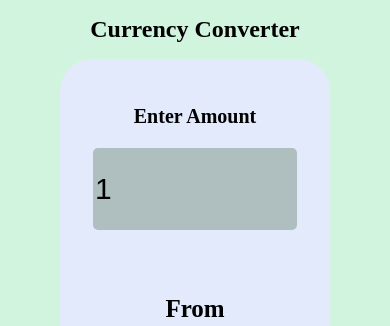
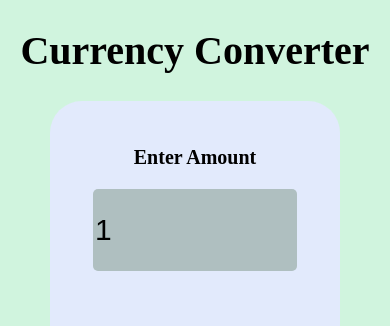
Before and after one commit to Hrutuja09/currency-converter, a plain HTML site: page index.html in a window 390 px wide. Shown: the top 326 px of the page. Drawn offline with Linux system fonts and the light colour scheme.

Commit message:
Added few adjustments for responsiveness behaviour on mobile phones screen

```diff
--- a/style.css
+++ b/style.css
@@ -82,11 +82,12 @@ i{
 
 /* Added Responsiveness for all screens*/
 @media (max-width: 1200px) {
-  h1 {
-    font-size: 24px;
+
+h1 {
+    font-size: 40px;
 }
 .container{
-    width: 270px;
+    width: 290px;
 }
 input{
     width: 200px;
```
